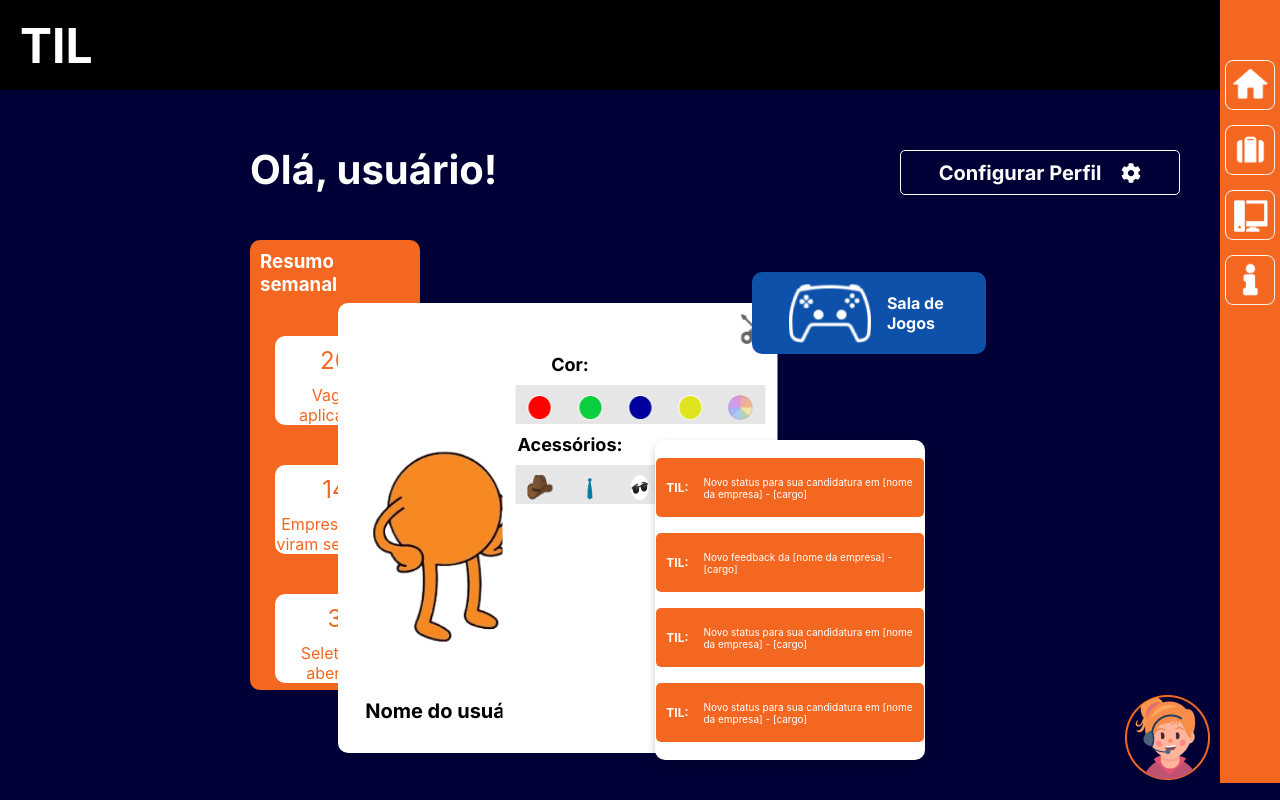
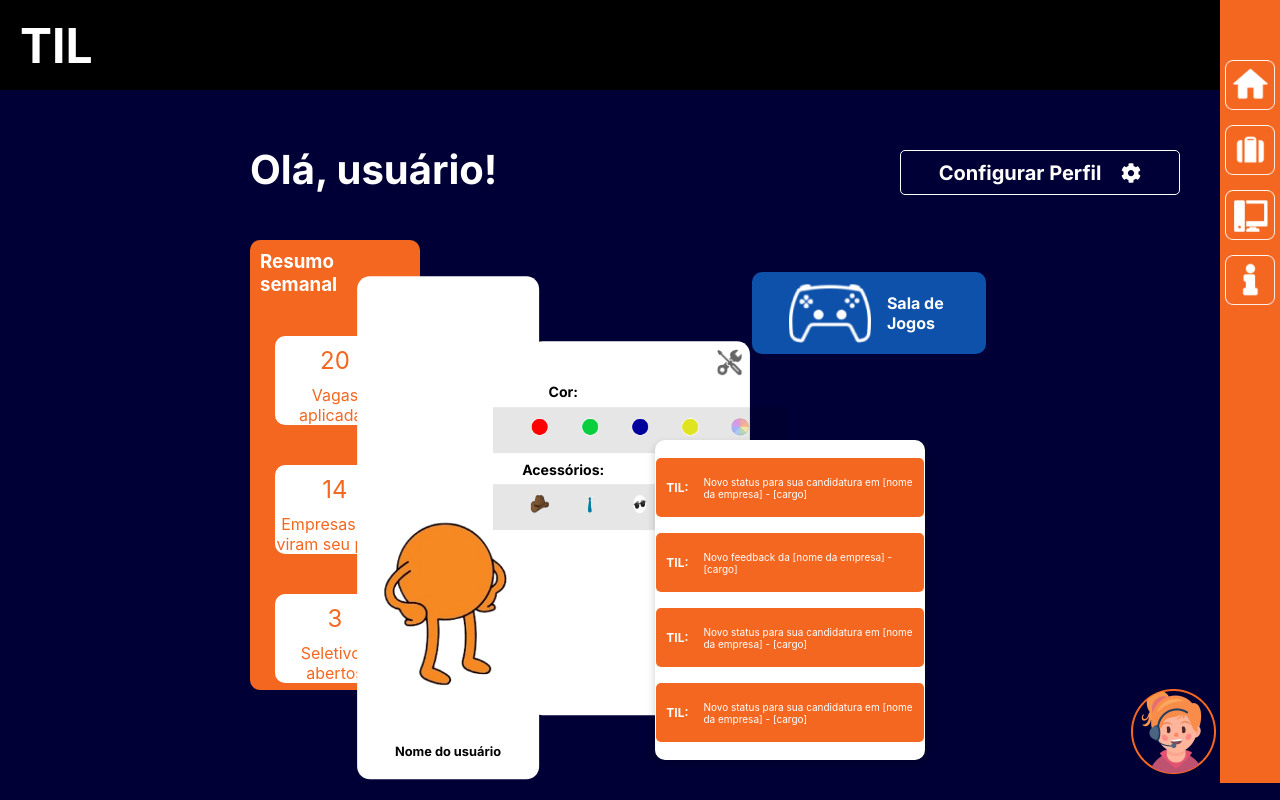
Before and after one commit to plataformatil/front-end, a React (Create React App) app: page / in a window 1280 px wide. Shown: the top 800 px of the page. Built offline with nearby package versions, Linux system fonts and the light colour scheme.

Commit message:
alteracoes do css

```diff
--- a/src/components/FooterImage.css
+++ b/src/components/FooterImage.css
@@ -1,7 +1,7 @@
 .ajuda-image {
   position: fixed;
-  bottom: 20px;
-  right: 70px;
+  bottom: 2vw; /* Ajuste de 20px para 2% da largura da tela */
+  right: 5vw;  /* Ajuste de 70px para 7% da largura da tela */
   height: auto;
   z-index: 0;
 }
--- a/src/components/WhiteRectangle.css
+++ b/src/components/WhiteRectangle.css
@@ -2,26 +2,26 @@
   display: flex;
   flex-direction: column;
   background-color: white;
-  width: 200px;
-  height: 430px;
+  width: 13vw;
+  height: 61vh;
   align-items: center;
   justify-content: flex-end;
-  padding: 10px;
+  padding: 0.6vw;
   position: absolute;
   top: 66%;
   left: 35%;
   transform: translate(-50%, -50%);
-  border-radius: 10px;
+  border-radius: 1vw;
 }
 
 .user-image {
-  width: 150px;
+  width: 10vw;
   height: auto;
-  margin-bottom: 30px;
+  margin-bottom: 5vh;
 }
 
 .user-name {
-  font-size: 20px;
+  font-size: 1vw;
   padding-bottom: 0px;
   font-family: "Inter", sans-serif;
   font-weight: bold;
@@ -37,8 +37,8 @@
 }
 
 .accessory-image {
-  margin-top: -25px; /* Ajuste para subir o ícone para cima */
-  width: 40px; /* Tamanho do ícone */
+  margin-top: 0vh; /* Ajuste para subir o ícone para cima */
+  width: 1vw; /* Tamanho do ícone */
   height: auto;
   z-index: 1; /* Coloca o ícone na frente, mas sem usar absolute */
 }
--- a/src/components/WhiteRectangleTwo.css
+++ b/src/components/WhiteRectangleTwo.css
@@ -2,46 +2,46 @@
   display: flex;
   flex-direction: column;
   background-color: white;
-  width: 255px;
-  height: 430px;
+  width: 16vw;
+  height: 28vw;
   align-items: center;
   justify-content: flex-start;
-  padding: 10px;
+  padding: 0.6vw;
   position: absolute;
   top: 66%;
   left: 50%;
   transform: translate(-50%, -50%);
-  border-radius: 10px;
+  border-radius: 1vw;
 }
 
 .gear-icon {
-  width: 30px;
+  width: 2vw;
   height: auto;
   margin-top: 0px;
-  margin-left: 230px;
+  margin-left: 14vw;
 }
 
 .image {
-  width: 250px;
+  width: 25vw;
   height: auto;
-  margin-top: 10px;
+  margin-top: 0.5vw;
 }
 
 .cor-label,
 .image-label {
-  font-size: 18px;
+  font-size: 1.1vw;
   font-family: "Inter", sans-serif;
   color: #000;
   margin: 0;
   text-align: center;
-  margin-left: -140px;
-  margin-top: 10px;
+  margin-left: -12vw;
+  margin-top: 1vh;
 }
 
 .color-overlay,
 .accessory-overlay {
   position: relative;
-  width: 250px;
+  width: 10vw;
   display: flex;
   justify-content: center;
   align-items: center;
@@ -50,14 +50,14 @@
 .color-images,
 .accessory-images {
   position: absolute;
-  top: 10px;
+  top: 1vh;
   display: flex;
-  gap: 5px;
+  gap: 1vw;
 }
 
 .color-image,
 .accessory-image {
-  width: 25px;
+  width: 1.4vw;
   height: auto;
-  margin: 10px;
+  margin: 1.2vh;
 }
```
